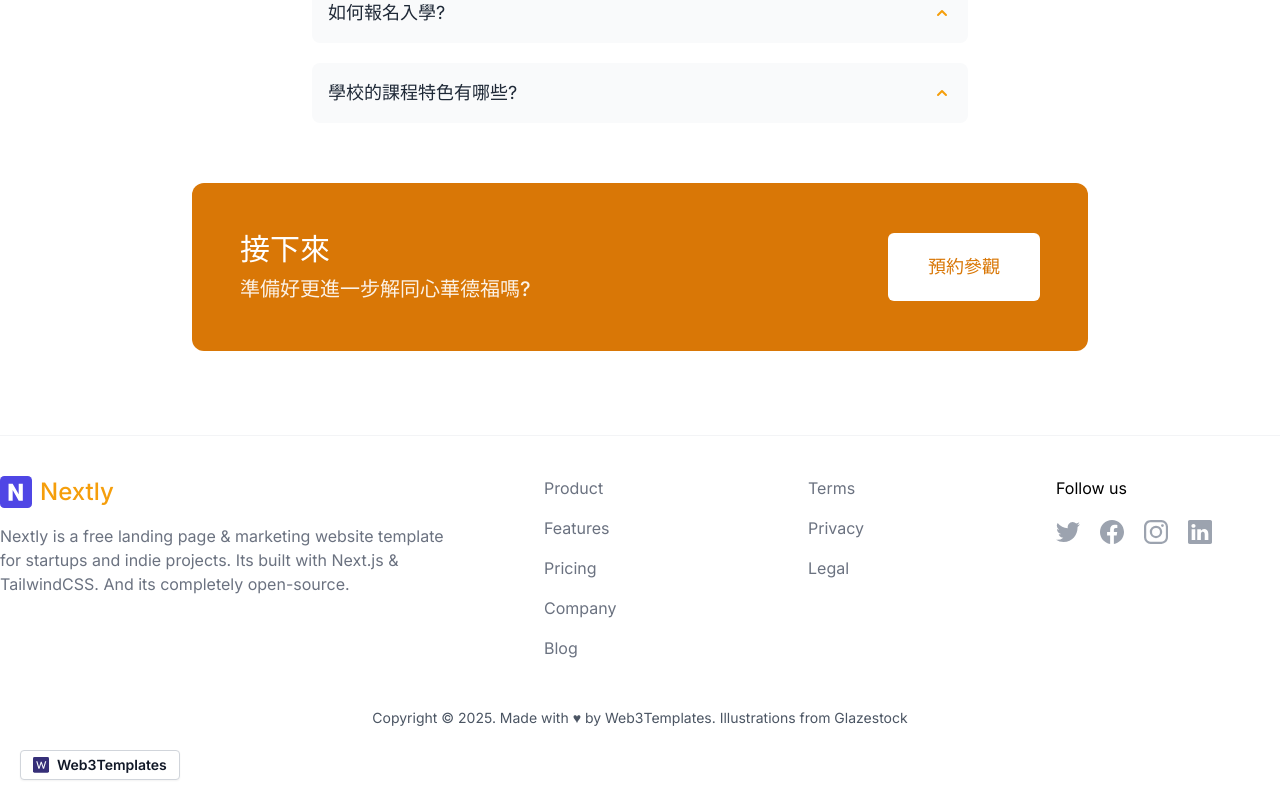
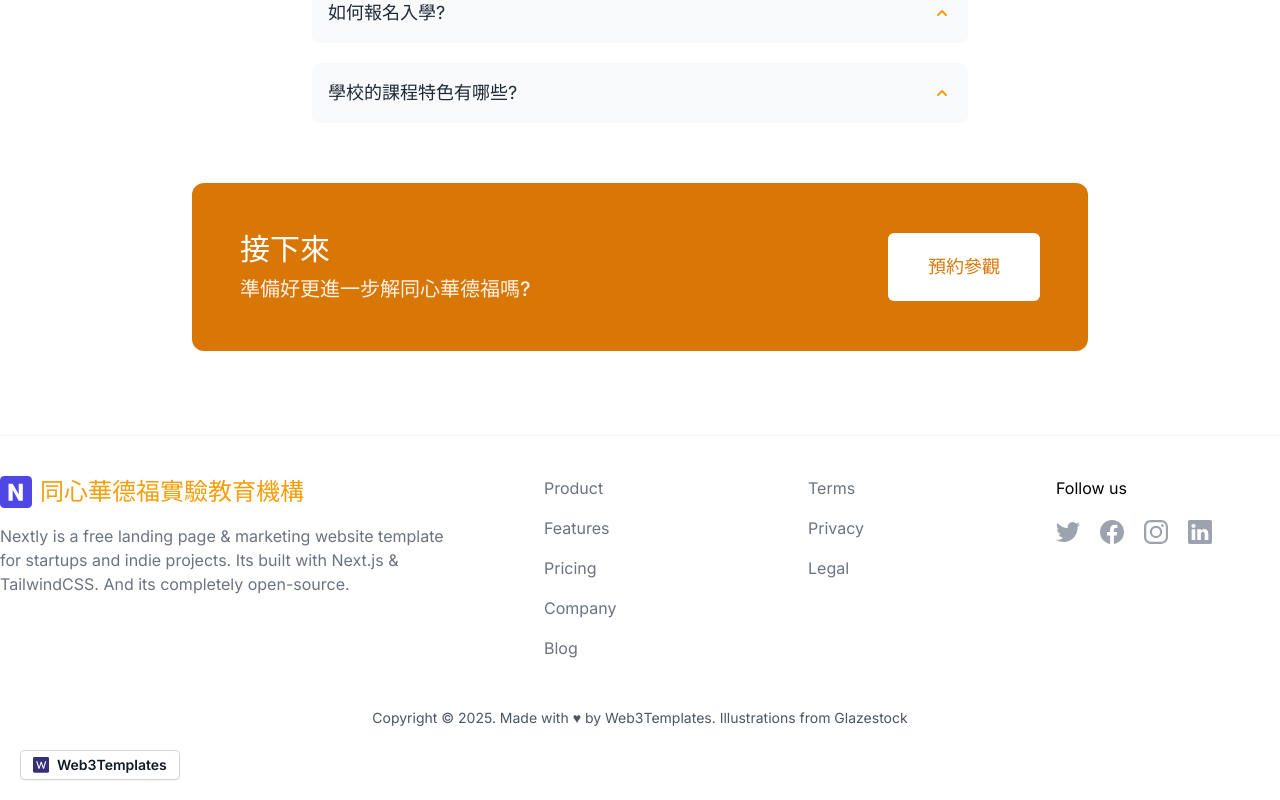
Before and after one commit to shiaoal-new/tongxing-waldorf-website, a Next.js app: page / in a window 1280 px wide. Shown: the part 4188-4988 px from the top of the page. Built offline with nearby package versions, Linux system fonts and the light colour scheme.

Commit message:
feat: 更新頁腳中的組織名稱

```diff
--- a/components/footer.js
+++ b/components/footer.js
@@ -24,7 +24,7 @@ export default function Footer() {
                     className="w-8"
                   />
                 </span>
-                <span>Nextly</span>
+                <span>同心華德福實驗教育機構</span>
               </Link>
             </div>
 
```
